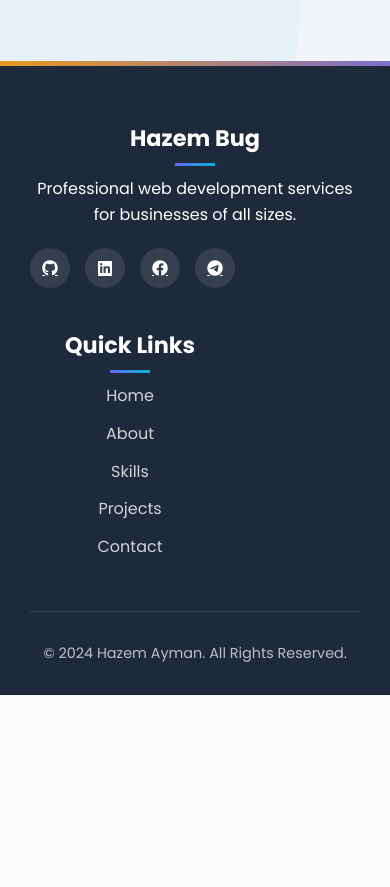
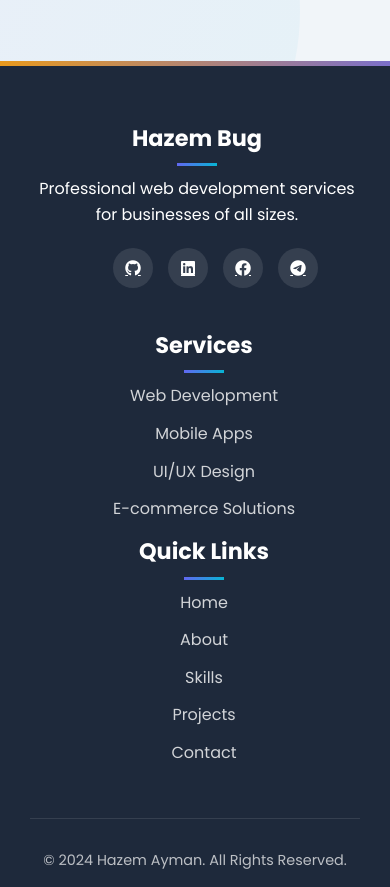
Before and after one commit to Hazemayman-tech/DEVELOPER, a plain HTML site: page index.html in a window 390 px wide. Shown: the part 6280-7167 px from the top of the page. Before the commit the page ends 6975 px from the top, so only its background shows below. Drawn offline with Linux system fonts and the light colour scheme.

Commit message:
index.html

```diff
--- a/index.html
+++ b/index.html
@@ -768,6 +768,9 @@
         .service {
             margin-top: 49px;
         }
+        .gmail{
+            margin-right: 100px;
+        }
 
 
         /* RESPONSIVE */
@@ -806,7 +809,7 @@
             }
         }
 
-        @media (max-width: 768px) {
+        @media (max-width: 425px) {
             .hero h1 {
                 font-size: 3rem;
             }
@@ -824,7 +827,23 @@
                 left: 50%;
                 transform: translateX(-50%);
             }
+
+            .social-links {
+                display: flex ;
+
+                gap: 15px;
+                margin-top: 20px;
+                margin-left: 79px;
             }
+            .footer-col {
+                margin-left: 74px;
+            }
+            .name {
+                margin-left: -70px;
+            }
+
+        }
+
     </style>
     <link rel="stylesheet" href="https://cdnjs.cloudflare.com/ajax/libs/font-awesome/6.4.0/css/all.min.css">
     <link href="https://fonts.googleapis.com/css2?family=Poppins:wght@300;400;500;600;700;800&display=swap" rel="stylesheet">
@@ -990,8 +1009,10 @@
                     <p>Whether you need a website, a web application, or a mobile app, I'm ready to help you create a solution that meets your business needs and exceeds your expectations.</p>
 
                     <div class="contact-method">
+                        <div class="email">
                             <i class="fas fa-envelope"></i>
-                        <div>
+                        </div>
+                        <div class="gmail">
                             <h4>Email</h4>
                             <p>hazemaymanabdo382009@gmail.com</p>
                         </div>
@@ -1026,6 +1047,7 @@
     <footer>
         <div class="container">
             <div class="footer-content">
+                <div class="name">
                     <div class="footer-col">
                         <h3>Hazem Bug</h3>
                         <p>Professional web development services for businesses of all sizes.</p>
@@ -1036,8 +1058,9 @@
                             <a href="https://t.me/HazemAymanabdo"><i class="fab fa-telegram"></i></a>
                         </div>
                     </div>
-
-                <!-- <div class="footer-col">
+                </div>
+                <section id="foot">
+                    <div class="footer-col">
                         <h3>Services</h3>
                         <ul class="footer-links">
                             <li><a href="#">Web Development</a></li>
@@ -1045,7 +1068,7 @@
                             <li><a href="#">UI/UX Design</a></li>
                             <li><a href="#">E-commerce Solutions</a></li>
                         </ul>
-                </div> -->
+                    </div>
 
                     <div class="footer-col">
                         <h3>Quick Links</h3>
@@ -1057,6 +1080,7 @@
                             <li><a href="#contact">Contact</a></li>
                         </ul>
                     </div>
+                </section>
             </div>
 
             <div class="copyright">
```
Lines whose indentation alone changed are shown as unchanged.
